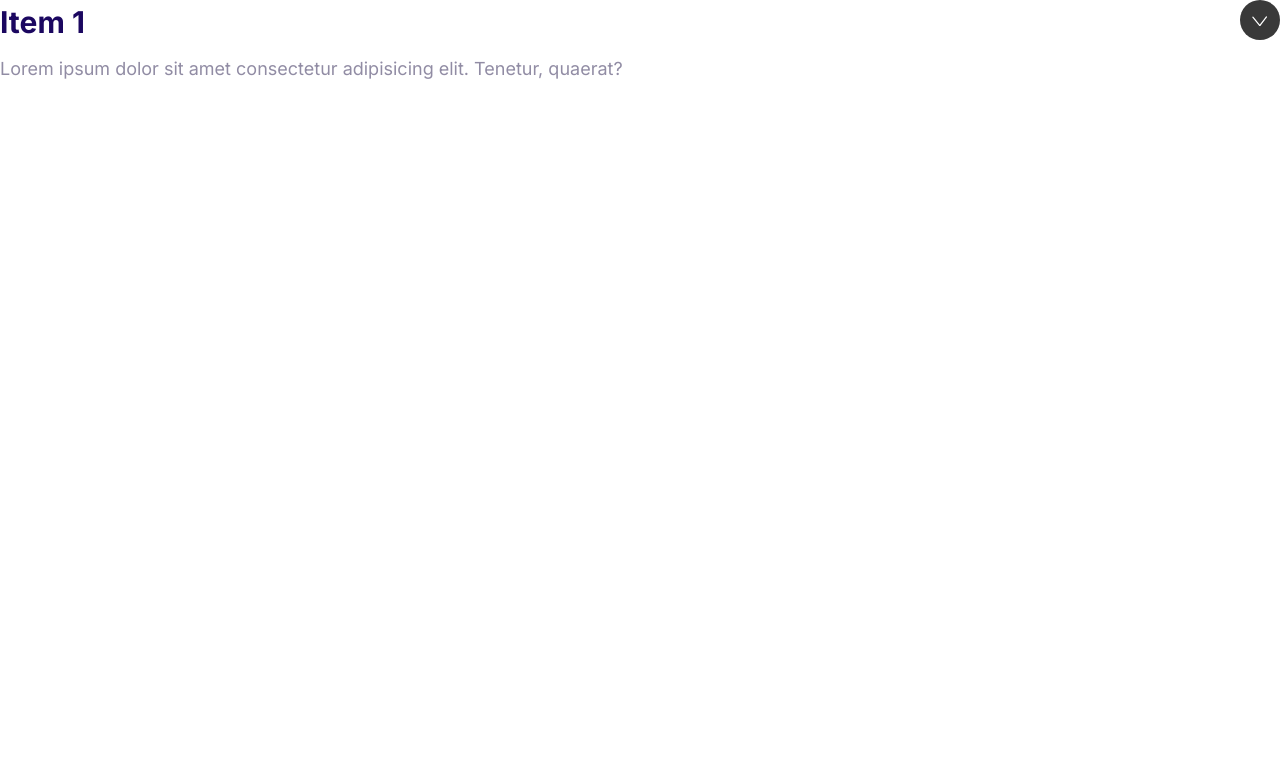
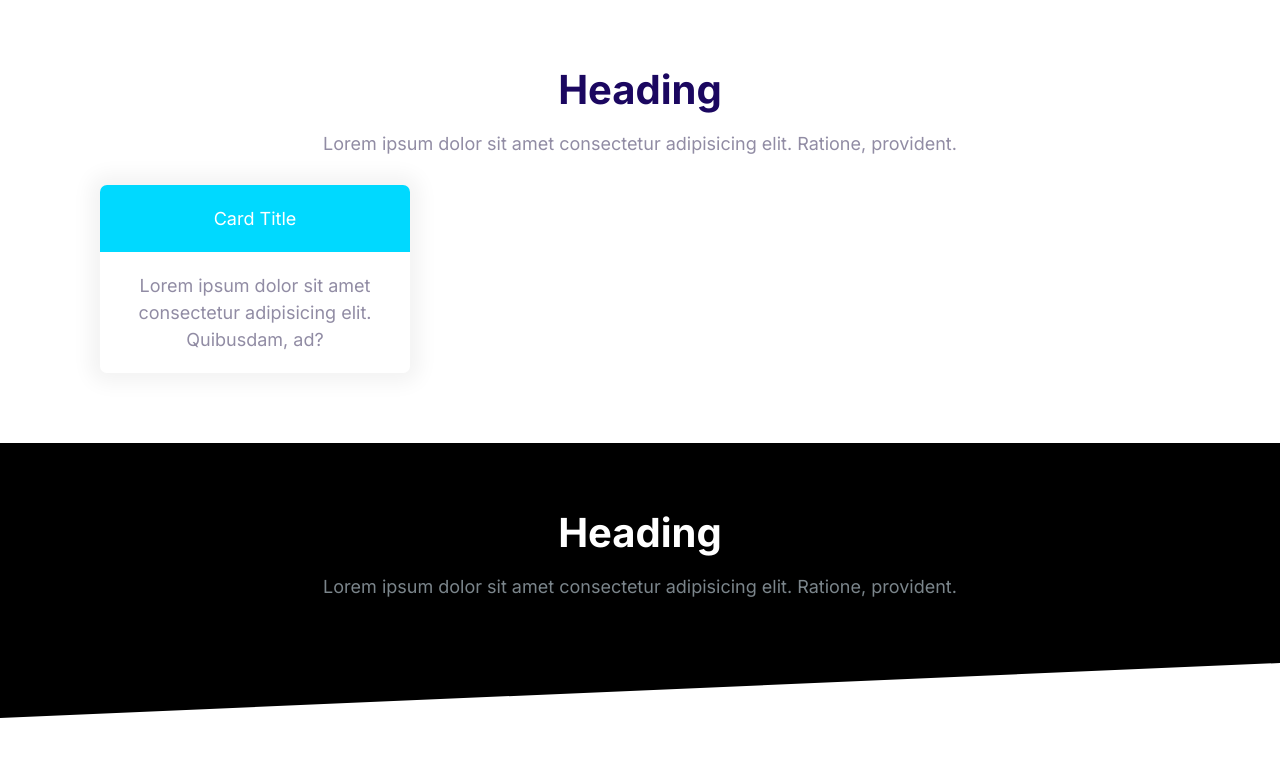
Before and after one commit to Kevinemug/AYUDA_PROJECT, a PHP site: page /exercise.html in a window 1280 px wide. Shown: the top 757 px of the page. Run offline with PHP 8.4, Linux system fonts and the light colour scheme.

Commit message:
block skewed commit very very cool.

```diff
--- a/css/styles.css
+++ b/css/styles.css
@@ -493,3 +493,34 @@ transform: rotate(0);
 .collapsible--expanded .collapsible__content{
 max-height: 100vh;
 opacity: 1;}
+/* blocks */
+.block{
+        --padding-vertical:6rem;
+        padding: var(--padding-vertical) 2rem;
+        text-align: center;
+}
+.block__heading{
+        margin-top: 0;
+}
+.block__header{
+        text-align: center;
+}
+.block--dark{
+       background: #000;
+       color: #7b858b;
+}
+.block--dark .block__heading{
+        color: #fff;
+}
+.block--skewed-right{
+        padding-bottom: calc(var(--padding-vertical) + 4rem) ;
+         clip-path: polygon(0% 0%, 100% 0%, 100% 100%, 0% 80%); /*here we used website'clip path generator'*/
+}
+.block--skewed-left{
+        padding-bottom: calc(var(--padding-vertical) + 4rem) ;
+         clip-path: polygon(0% 0%, 100% 0%, 100% 80%, 0% 100%); /*here we used website'clip path generator'*/
+}
+.container{
+   max-width: 1140px;
+   margin: 0 auto;
+}
--- a/exercise.html
+++ b/exercise.html
@@ -16,18 +16,28 @@
 </head>
 
 <body>
-    <div class="collapsible collapsible--expanded">
-        <header class="collapsible__header">
-            <h2 class="collapsible__heading">Item 1</h2>
-            <svg class="icon  icon--white collapsible__chevron">
-                <use xlink:href='images/sprite.svg#chevron'></use>
-            </svg>
 
+    <section class="block container">
+        <header class="block__header">
+            <h2 class="block__heading">Heading</h2>
+            <p>Lorem ipsum dolor sit amet consectetur adipisicing elit. Ratione, provident.</p>
         </header>
-        <div class="collapsible__content ">
-            Lorem ipsum dolor sit amet consectetur adipisicing elit. Tenetur, quaerat?
+        <div style="width:30%;padding: 1rem;">
+            <div class="card card--secondary">
+                <header class="card__header">Card Title</header>
+                <div class="card__body">
+                    Lorem ipsum dolor sit amet consectetur adipisicing elit. Quibusdam, ad?
+                </div>
+            </div>
         </div>
-    </div>
+    </section>
+    <section class="block block--dark block--skewed-left">
+        <div class="container">
+            <h2 class="block__heading">Heading</h2>
+            <p>Lorem ipsum dolor sit amet consectetur adipisicing elit. Ratione, provident.</p>
+        </div>
+    </section>
+
     <script src="js/main.js"></script>
 </body>
 
```
Also changed, not shown: components/blockskwed.html (added, +22 -0 lines).
